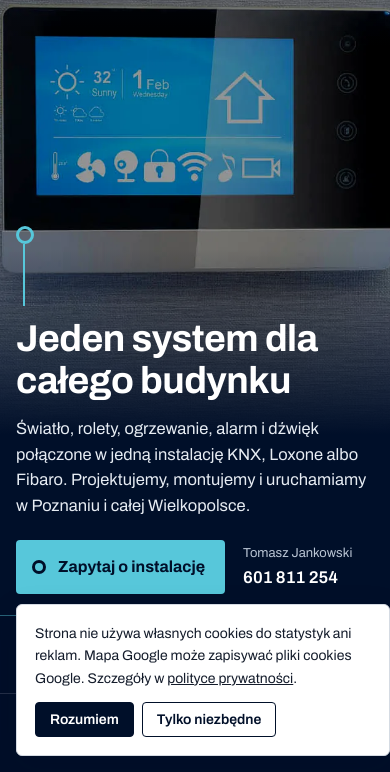
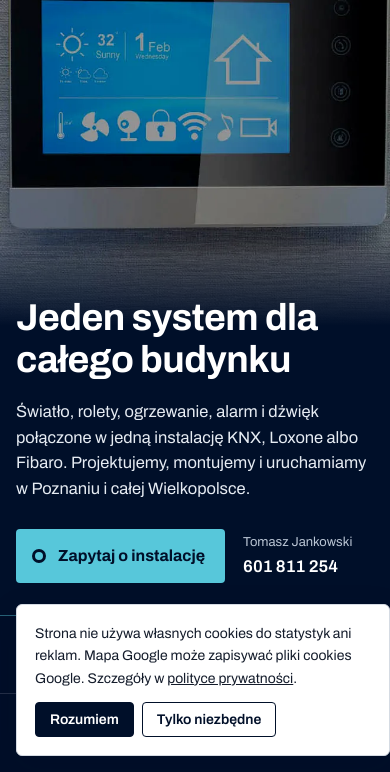
Before and after one commit to Disaster26/elnom-koncept, a plain HTML site: page index.html in a window 390 px wide. Shown: the part 72-844 px from the top of the page. Drawn offline with Linux system fonts and the light colour scheme.

Commit message:
Hero na telefonie: odstep naglowka od przycisku, opis zawsze widoczny

```diff
--- a/style.css
+++ b/style.css
@@ -285,3 +285,20 @@ textarea{min-height:120px;resize:vertical}
 @media (max-width:600px){.ind-list{grid-template-columns:1fr}}
 .rail{scroll-padding-inline:var(--pad)}
 @media (min-width:961px){.rail{scroll-padding-inline:0}}
+/* 12.11 poprawka usera: na telefonie przycisk dotykal naglowka (lead znikal na niskich ekranach) - hero w normalnym przeplywie, zawsze odstepy */
+@media (max-width:960px){
+  .hero:not(.hero--ind){height:auto;min-height:100vh;min-height:100svh;display:flex;flex-direction:column;justify-content:flex-end;padding-top:min(40svh,340px)}
+  .hero:not(.hero--ind) .hero-txt{position:relative;left:auto;right:auto;top:auto;bottom:auto!important;max-width:640px;padding:0 var(--pad);margin:0 0 32px}
+  .hero:not(.hero--ind) .lead{display:block!important;margin:18px 0 28px!important}
+  .hero:not(.hero--ind) .paths{position:relative}
+  .hero:not(.hero--ind) .hero-txt:before,.hero:not(.hero--ind) .hero-txt:after{display:none}
+}
+@media (max-width:960px){
+  .hero:not(.hero--ind) picture img{height:calc(min(40svh,340px) + 70px);object-position:50% 40%}
+  .hero:not(.hero--ind):after{background:linear-gradient(180deg,rgba(0,15,41,.45) 0,rgba(0,15,41,0) 70px,rgba(0,15,41,0) calc(min(40svh,340px) - 30px),var(--navy) calc(min(40svh,340px) + 60px),var(--navy) 100%)}
+}
+@media (max-width:960px){
+  .hero--ind{height:auto;min-height:100vh;min-height:100svh;display:flex;flex-direction:column;justify-content:flex-end}
+  .hero--ind .hero-txt{position:relative;left:auto;right:auto;top:auto;bottom:auto!important;padding:120px var(--pad) 0;margin:0 0 40px}
+  .hero--ind .lead{display:block!important;margin:18px 0 28px!important}
+}
```
